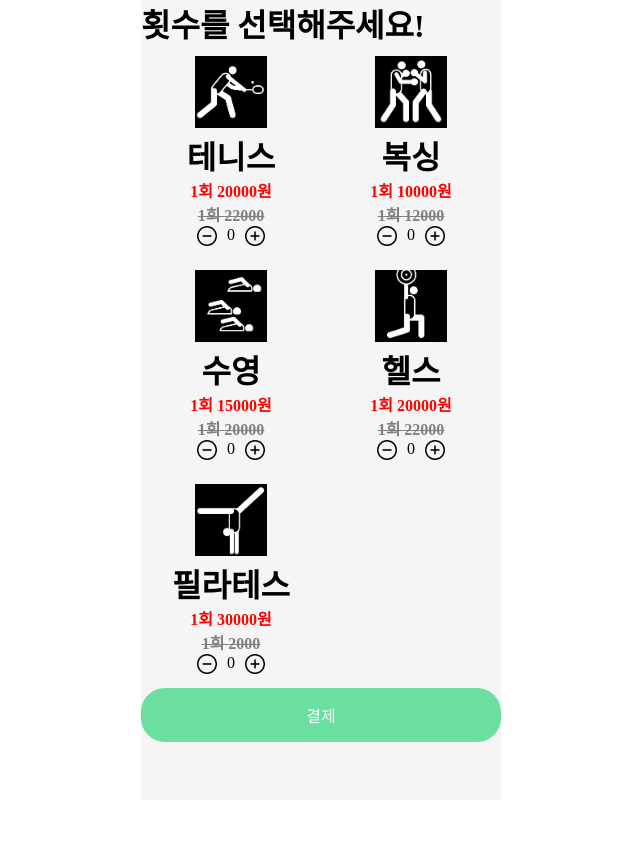
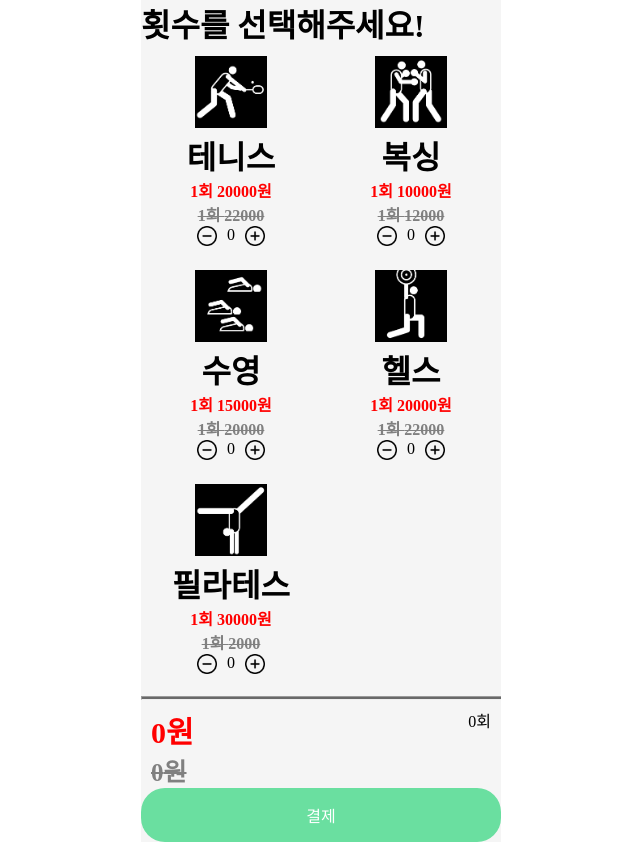
Before and after one commit to 4tar1p/4tar1p-frontend, a React (Create React App) app: page /buying in a window 1280 px wide. Shown: the whole page, without its empty margins (319-959 px from the left). Before the commit the page ends 800 px from the top, so only its background shows below. Built offline with nearby package versions, Linux system fonts and the light colour scheme; a web font is replaced by a local one.

Commit message:
[feat] 결제 계산 기능 추가

```diff
--- a/src/features/buying/buying.js
+++ b/src/features/buying/buying.js
@@ -2,6 +2,9 @@ import { createSlice } from '@reduxjs/toolkit';
 
 const initialState = {
   step: 0,
+  totalPrice : 0,
+  totalOriginPrice: 0,
+  totalCount: 0,
   sportsList: [
     {
       id: 0,
@@ -120,9 +123,27 @@ const buyingSlice = createSlice({
         ),
       };
     },
+    setTotalPrice : (state, action) => {
+      return {
+        ...state,
+        totalPrice: state.totalPrice + action.payload
+      }
+    },
+    setTotalOriginPrice : (state, action) => {
+      return {
+        ...state,
+        totalOriginPrice: state.totalOriginPrice + action.payload
+      }
+    },
+    setTotalCount: (state, action) => {
+      return {
+        ...state,
+        totalCount: state.totalCount + action.payload
+      }
+    }
   },
 });
 
-export const { clickedNextStep, selectedSports, increaseCnt, decreaseCnt } =
+export const { clickedNextStep, selectedSports, increaseCnt, decreaseCnt, setTotalPrice, setTotalOriginPrice, setTotalCount } =
   buyingSlice.actions;
 export default buyingSlice.reducer;
--- a/src/pages/Buying.js
+++ b/src/pages/Buying.js
@@ -1,16 +1,20 @@
-import { React, useState } from 'react';
+import { React, useEffect, useState } from 'react';
 import { useAppDispatch, useAppSelector } from 'app/hooks';
 import RadiusRect from 'components/RadiusRect';
 import {
   decreaseCnt,
   increaseCnt,
   selectedSports,
+  setTotalPrice,
+  setTotalOriginPrice,
+  setTotalCount
 } from 'features/buying/buying';
 import { useNavigate } from 'react-router-dom';
 import { regionList } from 'constants/constants';
 import './styles/Buying.css';
 
-const SportsCard = ({ sports }) => {
+const SportsCard = ({ sports, calculateTotalPay }) => {
+  const { totalPrice } = useAppSelector((state) => state.buying);
   const dispatch = useAppDispatch();
 
   const handleClick = () => {
@@ -19,10 +23,18 @@ const SportsCard = ({ sports }) => {
 
   const handleIncrease = () => {
     dispatch(increaseCnt(sports.id));
+    // dispatch(setTotalPrice(sports.price));
+    calculateTotalPay(sports.id, +1);
   };
 
   const handleDecrease = () => {
+    if (totalPrice <= 0) {
+      return;
+    }
     dispatch(decreaseCnt(sports.id));
+    // dispatch(setTotalPrice(-1 * sports.price));
+
+    calculateTotalPay(sports.id, -1);
   };
 
   return (
@@ -33,9 +45,7 @@ const SportsCard = ({ sports }) => {
         <div style={{fontWeight:'bold', color:'gray', textDecoration:'line-through'}}>1회 {sports.originPrice}</div>
         <div className='increase-decrease-count'>
           <img
-            className="cnt_btn"
-            src={'/minus.png'}
-            onClick={handleDecrease}
+            className="cnt_btn" src={'/minus.png'} onClick={handleDecrease}
           ></img>
           <div>{sports.cnt}</div>
           <img className="cnt_btn" src={'/add.png'} onClick={handleIncrease}></img>
@@ -48,39 +58,62 @@ const Buying = () => {
   const dispatch = useAppDispatch();
   const navigate = useNavigate();
 
-  const { sportsList } = useAppSelector((state) => state.buying);
+  const { sportsList, totalPrice, totalOriginPrice, totalCount } = useAppSelector((state) => state.buying);
 
   const [isClick, setIsClick] = useState(false);
-
-  const spanClassName = (className) => {
-    return className;
-  };
+  const [spanClassName, setSpanClassName] = useState('countAlertMessage-hide');
 
   const handlePay = () => {
-    setIsClick(true);
+    if (!isClick) {
+      setIsClick(true);
+    }
+
     let totalCount = 0;
     sportsList.forEach(sport => {
       totalCount += sport.cnt;
     });
 
     if (totalCount != 10) {
-      spanClassName('countAlertMessage');
+      setSpanClassName('countAlertMessage');
       return;
     }
-    spanClassName('countAlertMessage-hide');
+    setSpanClassName('countAlertMessage-hide');
     navigate('/buyingcompletion');
   };
+
+  const calculateTotalPay = (sportId, plusOrMinus) => {
+    if (totalPrice < 0 && plusOrMinus == -1) {
+      return;
+    }
+
+    dispatch(setTotalCount(plusOrMinus));
+
+    dispatch(setTotalPrice(sportsList[sportId].price * plusOrMinus));
+    dispatch(setTotalOriginPrice(sportsList[sportId].originPrice * plusOrMinus));
+  }
 
   return (
     <div className="page">
       <div className="progressTitle">횟수를 선택해주세요!</div>
       <div className="sports_card_wrapper" >
         {sportsList.map((sports, i) => {
-            return <SportsCard key={i} sports={sportsList[i]} />;
+            return <SportsCard key={i} sports={sportsList[i]} calculateTotalPay={calculateTotalPay} />;
         })}
-        {isClick && <span className={spanClassName}>
+      </div>
+      {isClick && <span className={spanClassName} style={{color:'red',fontSize:'12px',textAlign:'right'}}>
           *총 10회를 선택해주세요
         </span>}
+      <hr/>
+      <div className='total-container'>
+      <div style={{color:'red',fontSize:'30px',fontWeight:'bold'}}>
+        {totalPrice}원
+      </div>
+      <div className='total-count-div'>
+        {totalCount}회
+      </div>
+      </div>
+      <div style={{paddingLeft:'10px',color:'gray',fontSize:'25px',fontWeight:'bold',textDecoration:'line-through'}}>
+        {totalOriginPrice}원
       </div>
       <RadiusRect
         height="54px"
--- a/src/pages/styles/Buying.css
+++ b/src/pages/styles/Buying.css
@@ -39,17 +39,6 @@
   padding-right: 10px;
 }
 
-button {
-  display: inline-block;
-  background-color: #6adfa0;
-  padding: 5px 10px;
-  border-radius: 15px;
-  color: white;
-  font-weight: bold;
-  border: none;
-  font-size: 1.5em; /* 폰트 크기 H2랑 동일하게 */
-}
-
 select {
   padding: 10px;
   font-size: 1em;
@@ -59,12 +48,17 @@ select {
 }
 
 .countAlertMessage {
-  color: red;
   display: block;
 }
 
 .countAlertMessage-hide {
   display: none;
+}
+
+hr {
+  width: 100%;
+  height: 2px;
+  background-color: dimgray;
 }
 
 /* .selected-sports-div {
@@ -75,3 +69,11 @@ select {
 .increase-decrease-count {
   display: inline-flex;
 }
+
+.total-container {
+  display: flex;
+  justify-content: space-between;
+  padding-left: 10px;
+  padding-right: 10px;
+  /* grid-template-columns: 1fr 1fr; */
+}
```
